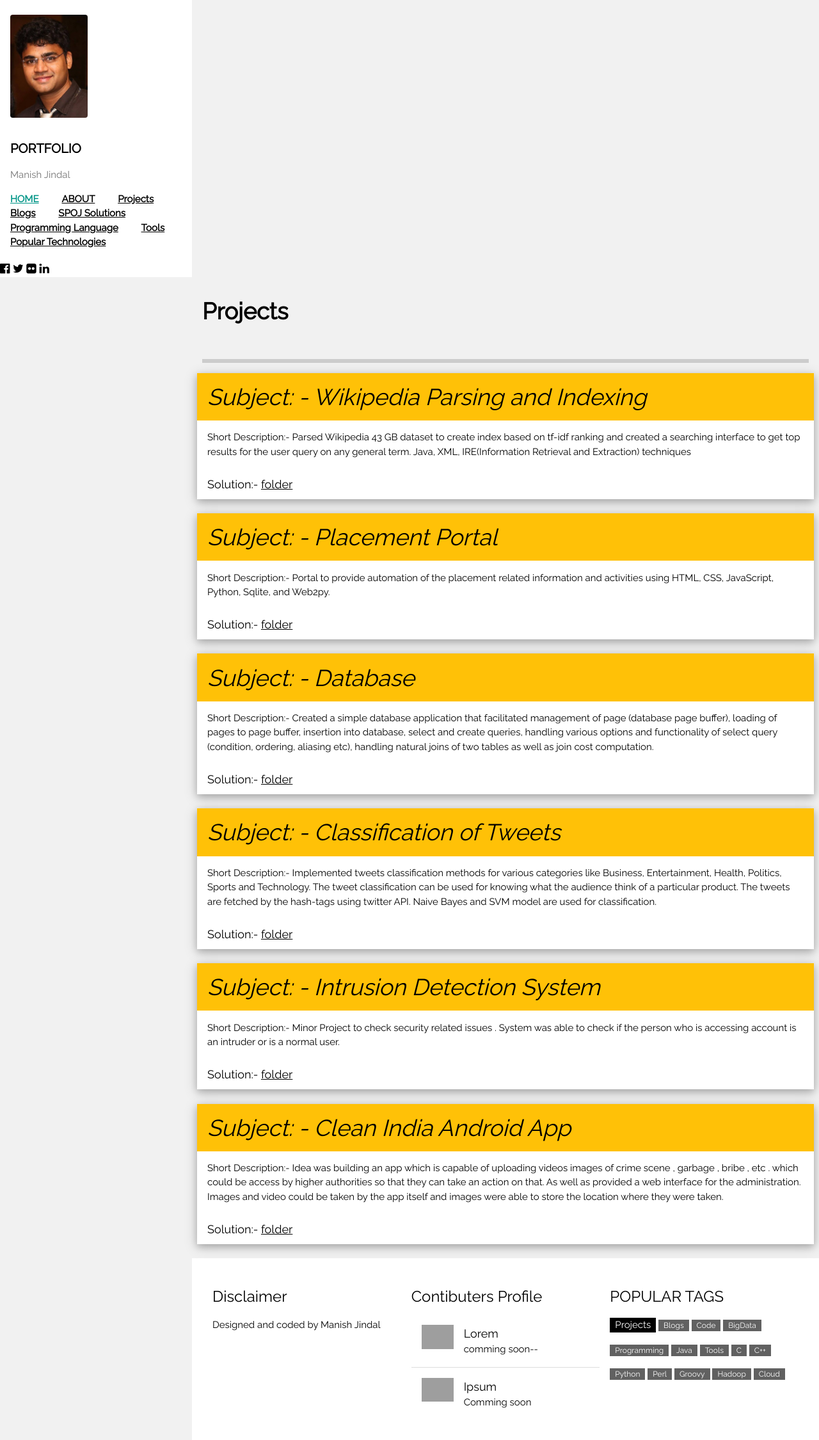
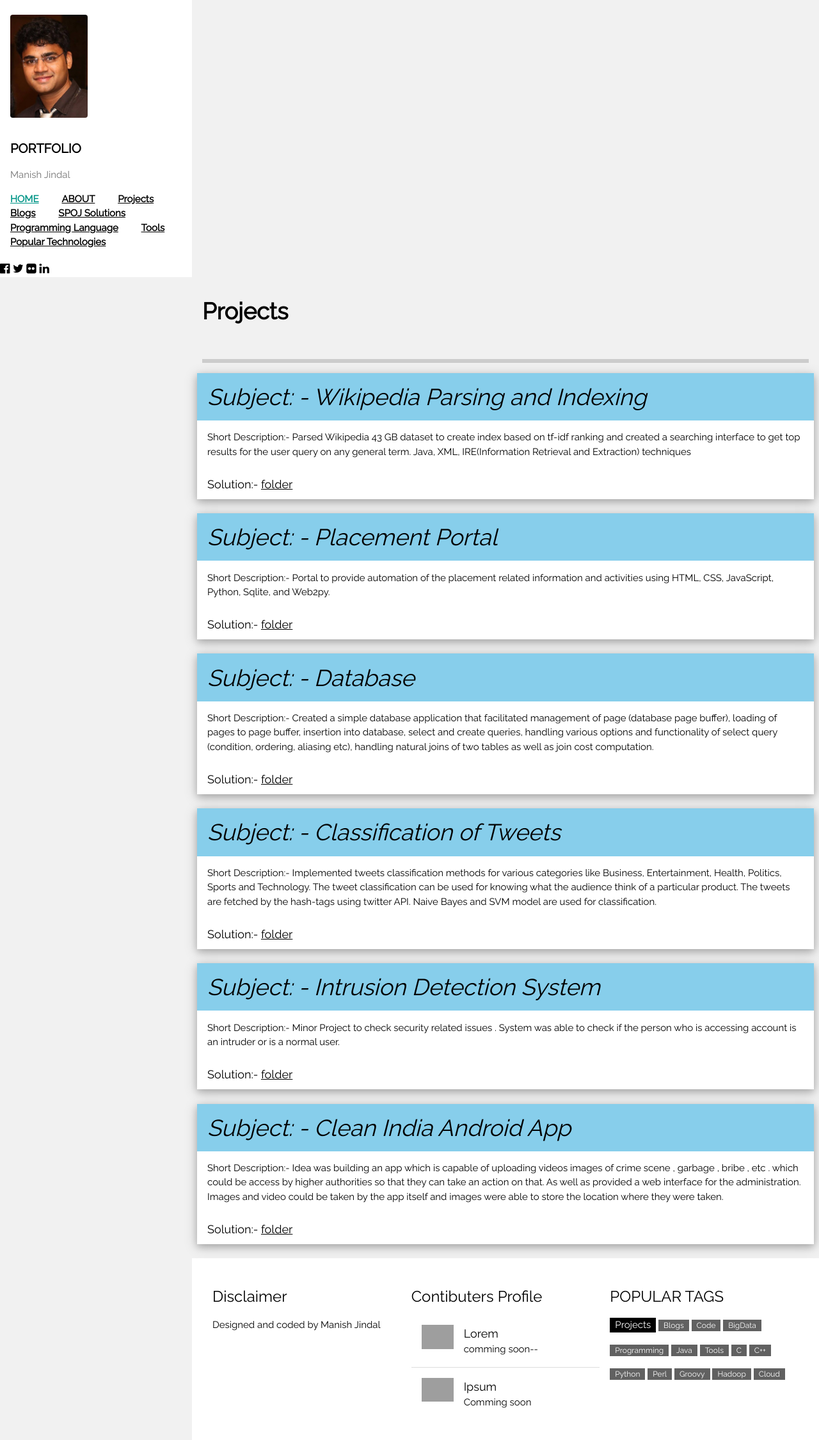
Before and after one commit to manishjindal/manishjindal.github.io, a Jekyll site: the page built from Projects/index.html, in a window 1280 px wide. Shown: the whole page at 64% size. Built offline with Jekyll 4.4.1, drawn with Linux system fonts in a browser that asks for light colours; nearby versions of some CDN libraries; grey boxes are pictures that could not be loaded.

```diff
--- a/Projects/index.html
+++ b/Projects/index.html
@@ -6,8 +6,8 @@
  <!-- First Photo Grid-->
   <div class="w3-row-padding">
     {% for data in site.data.projects %}
-    		<div class="w3-card-4 w3-hover-shadow">
-				<header class="w3-container w3-amber w3-hover-shadow">
+    		<div class="w3-card-4">
+				<header class="w3-container w3-light-blue w3-hover-shadow">
 				  <h1><i>Subject: - {{data.subject}}</i></h1>
 				</header>
 
--- a/SPOJ Solutions/index.html
+++ b/SPOJ Solutions/index.html
@@ -7,7 +7,7 @@
  <!-- First Photo Grid-->
   <div class="w3-row-padding">
     {% for data in site.data.spoj-solution %}
-    		<div class="w3-container w3-border w3-light-grey">
+    		<div class="w3-container w3-border w3-light-blue">
   				<p><i>Problem: - {{data.problem}}</i></p>
  				 <p>Description:- <a href="{{data.description}}">{{data.description}}</a></p>
  				 <p>Solution:- <a href="{{site.baseurl}}/SPOJ%20Solutions/solutions/{{data.download}}" download>Download</a>
```
